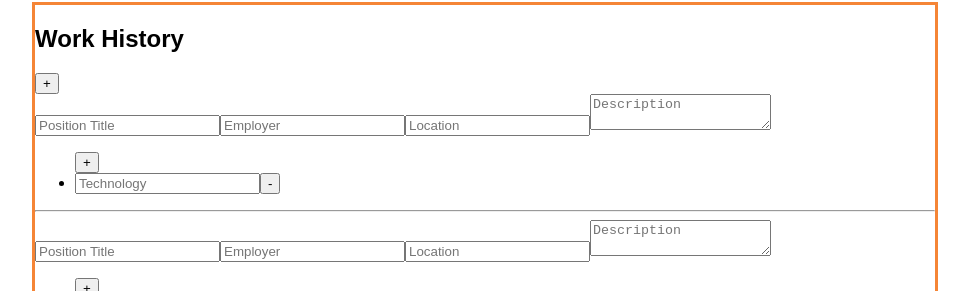
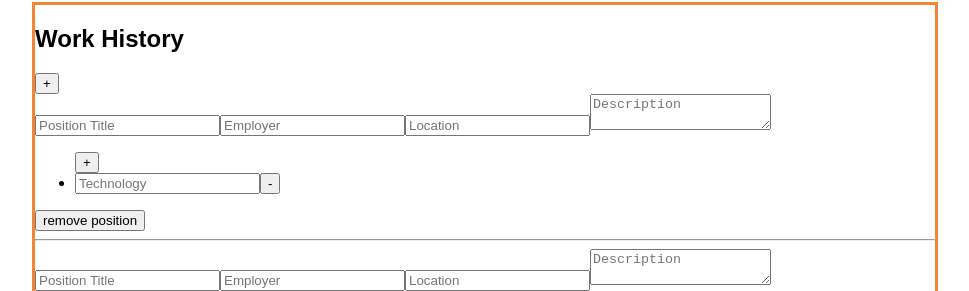
Before and after one commit to cpachomski/lambda_resume, a React (Create React App) app: page / in a window 1280 px wide. Shown: the part 284-575 px from the top of the page, without its empty margins (155-1124 px from the left). Built offline with nearby package versions, Linux system fonts and the light colour scheme.

Commit message:
allow first history to be removed

```diff
--- a/src/components/Form.js
+++ b/src/components/Form.js
@@ -26,7 +26,13 @@ export default class Form extends Component {
 	}
 
 	addPosition() {
-		const newId = this.state.history[this.state.history.length - 1].id + 1
+		let newId;
+		if (this.state.history.length > 0) {
+			newId = this.state.history[this.state.history.length - 1].id + 1
+		} else {
+			newId = 1
+		}
+
 		const newPosition = {id: newId}
 		const history = [...this.state.history, newPosition]
 		this.setState({history})
@@ -42,7 +48,7 @@ export default class Form extends Component {
 
 	render() {
 		const { history } = this.state;
-
+		console.log(this.state)
 		return (
 			<div className='form--container'>
 				<h2>Work History</h2>
--- a/src/components/FormSingle.js
+++ b/src/components/FormSingle.js
@@ -23,7 +23,7 @@ export default class FormSingle extends Component{
 
 	render() {
 		const {position, removePosition} = this.props;
-		console.log(this.state)
+
 		return (
 			<div className='form--position'>
 				<input type='text' placeholder='Position Title' name='title' />
@@ -46,14 +46,10 @@ export default class FormSingle extends Component{
 						})
 					}
 				</ul>
-				{
-					position.id !== 1 ?
-							<button className='form--remove-position'
+					<button className='form--remove-position'
 									value={position.id}
 									onClick={removePosition.bind(this)}>remove position</button>
 
-					: null
-				}
 				<hr/>
 			</div>
 		)
```
